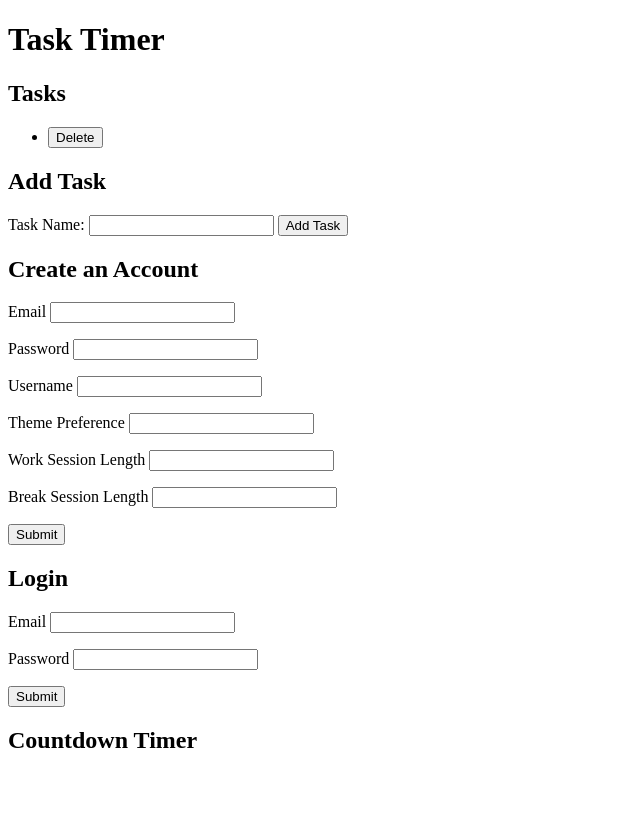
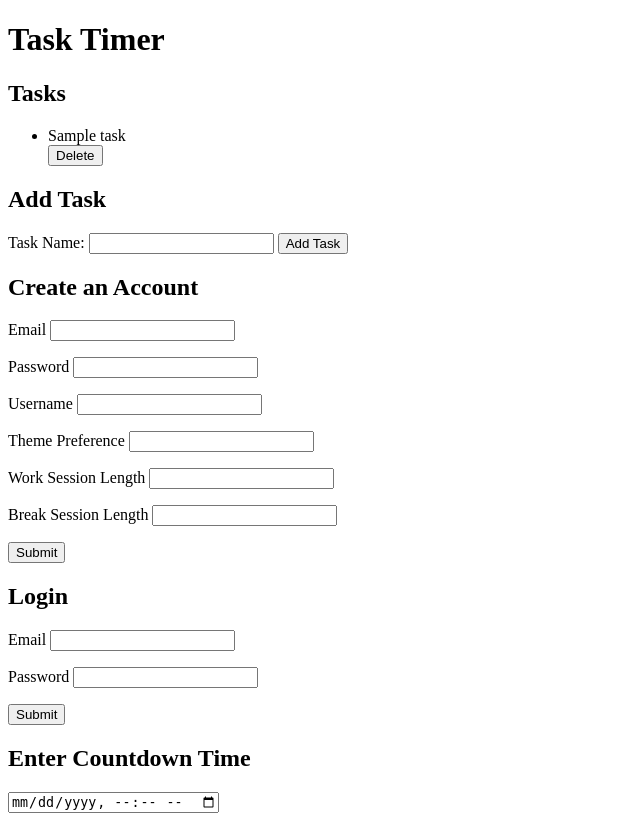
Before and after one commit to sjwhitman/new-final-project, a Flask app: page / in a window 1280 px wide. Shown: the whole page, without its empty margins (0-640 px from the left). Before the commit the page ends 748 px from the top, so only its background shows below. Run offline with Flask 2, Linux system fonts and the light colour scheme; tables that the repository leaves empty hold one stand-in row (values such as "Sample post").

Commit message:
lost countdown functionality

```diff
--- a/crud.py
+++ b/crud.py
@@ -2,8 +2,8 @@ from model import User, Task, db, connect_to_db
 from flask import Flask, current_app
 
 # CRUD for tasks table
-def add_task(name):
-    new_task = Task(name=name)
+def add_task(task_name):
+    new_task = Task(task_name=task_name)
     db.session.add(new_task)
     db.session.commit()
 
@@ -12,7 +12,7 @@ def get_tasks():
 
 def update_task(task_id, new_task_name):
     task = Task.query.get(task_id)
-    task.name = new_task_name
+    task.task_name = new_task_name
     db.session.commit()
 
 def delete_task(task_id):
--- a/server.py
+++ b/server.py
@@ -18,7 +18,7 @@ def homepage():
 @app.route("/add_task", methods=['POST'])
 def add_tasks_route():
     task_name = request.form.get('task_name')
-    add_task(name=task_name)
+    add_task(task_name=task_name)
     return redirect('/')
 
 @app.route("/delete_task/<int:task_id>", methods=['GET', 'POST'])
--- a/templates/homepage.html
+++ b/templates/homepage.html
@@ -7,7 +7,7 @@
     <h2>Tasks</h2>
     <ul>
       {% for task in tasks %}
-        <li>{{ task.name }}
+        <li>{{ task.task_name }}
           <form method="post" action="/delete_task/{{ task.task_id }}">
             <button type="submit">Delete</button>
           </form>
@@ -41,16 +41,16 @@
         <p> <input type="submit"></p>
     </form>
 
-    <!-- Display the countdown timer in an element -->
-    <h2>Countdown Timer</h2>
+  <!-- Allow the user to enter a countdown time -->
+  <h2>Enter Countdown Time</h2>
+  <input type="datetime-local" id="countdown-input">
 
-    <!-- Display the countdown timer in an element -->
-    <p id="timer"></p>
+  <!-- Display the countdown in an element -->
+  <div id="timer"></div>
 
-    <!-- Include the JavaScript file -->
-    <script src="{{ url_for('static', filename='frontend.js') }}"></script>
-    <!-- <script src="/static/frontend.js"></script> -->
-
+  <!-- Include the JavaScript file -->
+  <script src="{{ url_for('static', filename='frontend.js') }}"></script>
 {% endblock %}
 
+
 <!-- #bring user related functionality to its own "profile" page where users can update preferences -->
```
Also changed, not shown: templates/static/frontend.js (added, +51 -0 lines).
